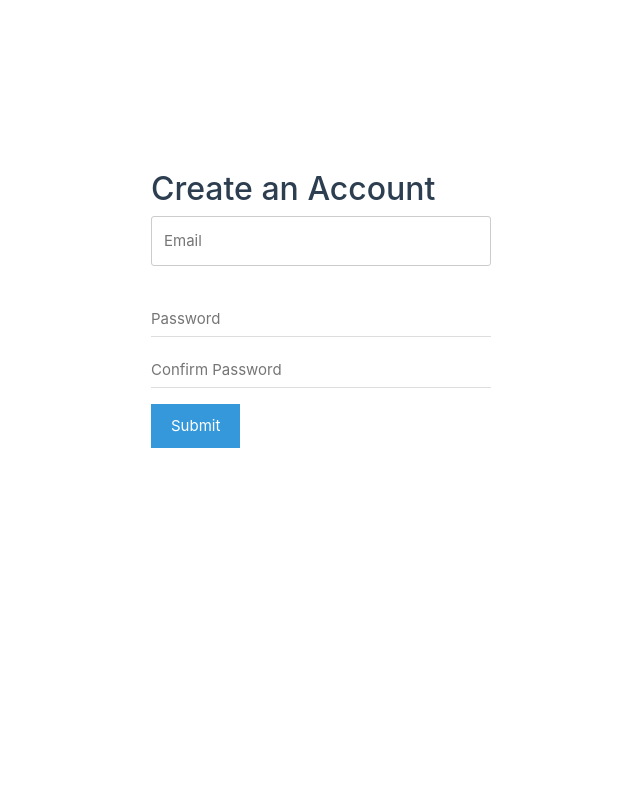
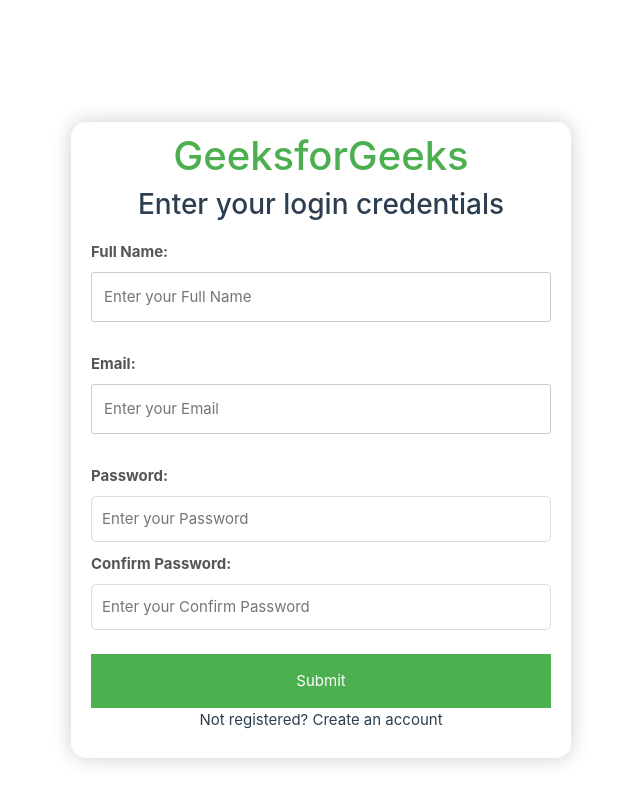
Before and after one commit to truong000/vue_ts_shop, a Vue app: page / in a window 1280 px wide. Shown: the top 804 px of the page, without its empty margins (319-959 px from the left). Built offline with nearby package versions, Linux system fonts and the light colour scheme.

Commit message:
Add page login & register

```diff
--- a/db.json
+++ b/db.json
@@ -66,5 +66,13 @@
     ],
     "totalPrice": 540,
     "totalProduct": 19
-  }
+  },
+
+  "users": [
+    {
+      "name": "",
+      "email": "",
+      "password": ""
+    }
+  ]
 }
--- a/index.html
+++ b/index.html
@@ -12,6 +12,10 @@
       rel="stylesheet"
       href="https://cdn.jsdelivr.net/npm/bootstrap@4.6.2/dist/css/bootstrap.min.css"
     />
+    <link
+      rel="stylesheet"
+      href="https://cdnjs.cloudflare.com/ajax/libs/font-awesome/4.7.0/css/font-awesome.min.css"
+    />
     <script src="https://cdn.jsdelivr.net/npm/jquery@3.7.1/dist/jquery.slim.min.js"></script>
     <script src="https://cdn.jsdelivr.net/npm/popper.js@1.16.1/dist/umd/popper.min.js"></script>
     <script src="https://cdn.jsdelivr.net/npm/bootstrap@4.6.2/dist/js/bootstrap.bundle.min.js"></script>
--- /dev/null
+++ b/src/components/FormAuth/Login.vue
@@ -0,0 +1,68 @@
+<script setup lang="ts">
+import { ref } from 'vue'
+
+const email = ref('')
+const password = ref('')
+const errorEmail = ref<string>('')
+const errorPassWord = ref<string>('')
+const isSubmitting = ref(false)
+
+//check validatation mail
+function validateEmail() {
+  const emailFormat = /^\w+([.-]?\w+)*@\w+([.-]?\w+)*(\.\w{2,3})+$/
+  if (!emailFormat.test(email.value)) {
+    errorEmail.value = 'Please enter a valid email address.'
+    return false
+  }
+  errorEmail.value = ''
+  return true
+}
+//check validatation password
+function validatePassword() {
+  if (password.value.length <= 0) {
+    errorPassWord.value = 'Password must be at least 6 characters long.'
+    return false
+  }
+  errorPassWord.value = ''
+  return true
+}
+function handleSubmit() {
+  isSubmitting.value = true
+  const isEmailValid = validateEmail()
+  const isPasswordValid = validatePassword()
+
+  if (!isEmailValid || !isPasswordValid) {
+    isSubmitting.value = false
+    return
+  }
+
+  console.log('SUBMIT', { email: email.value, password: password.value })
+  isSubmitting.value = false
+}
+</script>
+
+<template>
+  <form @submit.prevent="handleSubmit">
+    <label for="email"> Email </label>
+    <input
+      type="text"
+      placeholder="Enter your Email"
+      v-model="email"
+      :class="{ 'is-invalid': errorEmail }"
+    />
+    <p v-if="errorEmail" class="error-message">{{ errorEmail }}</p>
+
+    <label for="password"> Password: </label>
+    <input
+      type="password"
+      placeholder="Enter your Password"
+      v-model="password"
+      :class="{ 'is-invalid': errorPassWord }"
+    />
+    <p v-if="errorPassWord" class="error-message">{{ errorPassWord }}</p>
+
+    <div class="wrap">
+      <button type="submit" :disabled="isSubmitting">Submit</button>
+    </div>
+  </form>
+</template>
--- /dev/null
+++ b/src/components/FormAuth/Register.vue
@@ -0,0 +1,120 @@
+<script setup lang="ts">
+import { ref } from 'vue'
+
+const fullName = ref('')
+const email = ref('')
+const password = ref('')
+const confirmPassword = ref('')
+const errorName = ref<string>('')
+const errorEmail = ref<string>('')
+const errorPassWord = ref<string>('')
+const errorConfirmPassWord = ref<string>('')
+const isSubmitting = ref(false)
+
+function validateName() {
+  if (fullName.value.length === 0) {
+    errorName.value = 'This filed is required'
+    return false
+  }
+  errorName.value = ''
+  return true
+}
+
+//check validatation mail
+function validateEmail() {
+  const emailFormat = /^\w+([.-]?\w+)*@\w+([.-]?\w+)*(\.\w{2,3})+$/
+  if (!emailFormat.test(email.value)) {
+    errorEmail.value = 'Please enter a valid email address.'
+    console.log(errorEmail.value)
+    return false
+  }
+  errorEmail.value = ''
+  return true
+}
+//check validatation password
+function validatePassword() {
+  if (password.value.length <= 0) {
+    errorPassWord.value = 'Password must be at least 6 characters long.'
+    return false
+  }
+  errorPassWord.value = ''
+  return true
+}
+
+function validateConfirmPass() {
+  if (confirmPassword.value.length === 0) {
+    errorConfirmPassWord.value = 'This filed is required'
+    return false
+  }
+  if (confirmPassword.value !== password.value) {
+    errorConfirmPassWord.value = 'Confirm password must be the same'
+    return false
+  }
+  errorName.value = ''
+  return true
+}
+
+function handleSubmit() {
+  isSubmitting.value = true
+  const isNameValid = validateName()
+  const isEmailValid = validateEmail()
+  const isPasswordValid = validatePassword()
+  const isConfirmPassVaild = validateConfirmPass()
+  console.log('SUBMIT123', { isNameValid, isEmailValid, isPasswordValid, isConfirmPassVaild })
+  if (!isNameValid || !isEmailValid || !isPasswordValid || !isConfirmPassVaild) {
+    console.log('SUBMIT', { email: email.value, password: password.value })
+    isSubmitting.value = false
+    return
+  }
+
+  console.log('SUBMIT456', { email: email.value, password: password.value })
+  isSubmitting.value = false
+}
+</script>
+
+<template>
+  <form @submit.prevent="handleSubmit">
+    <label for="text"> Full Name: </label>
+    <input
+      type="text"
+      placeholder="Enter your Full Name"
+      v-model="fullName"
+      :class="{ 'is-invalid': errorName }"
+    />
+    <p v-if="errorPassWord" class="error-message">{{ errorName }}</p>
+    <label for="email"> Email: </label>
+    <input
+      type="text"
+      placeholder="Enter your Email"
+      v-model="email"
+      :class="{ 'is-invalid': errorEmail }"
+    />
+    <p v-if="email" class="error-message">{{ errorEmail }}</p>
+    <label for="password"> Password: </label>
+    <input
+      type="password"
+      placeholder="Enter your Password"
+      v-model="password"
+      :class="{ 'is-invalid': errorPassWord }"
+    />
+    <p v-if="errorPassWord" class="error-message">{{ errorPassWord }}</p>
+    <label for="password"> Confirm Password: </label>
+    <input
+      type="password"
+      placeholder="Enter your Confirm Password"
+      v-model="confirmPassword"
+      :class="{ 'is-invalid': errorConfirmPassWord }"
+    />
+    <p v-if="errorConfirmPassWord" class="error-message">{{ errorConfirmPassWord }}</p>
+    <br />
+    <div class="wrap">
+      <button type="submit" :disabled="isSubmitting">Submit</button>
+    </div>
+  </form>
+</template>
+
+<style>
+.txtText {
+  margin-bottom: unset;
+}
+</style>
--- a/src/layouts/AuthenticationLayout/index.vue
+++ b/src/layouts/AuthenticationLayout/index.vue
@@ -1,19 +1,24 @@
-<script setup lang="ts"></script>
+<script setup lang="ts">
+import LoginForm from '@/components/FormAuth/Login.vue'
+import RegisterForm from '@/components/FormAuth/Register.vue'
+import { ref } from 'vue'
+
+const isResigter = ref(true)
+</script>
 
 <template>
-  <div class="root">
-    <h2>Create an Account</h2>
-    <p>
-      <input type="text" placeholder="Email" />
-    </p>
-    <p>
-      <input type="password" placeholder="Password" />
-    </p>
-    <p>
-      <input type="password" placeholder="Confirm Password" />
-    </p>
-    <button>Submit</button>
-  </div>
+  <body>
+    <div class="main">
+      <h1>GeeksforGeeks</h1>
+      <h3>Enter your login credentials</h3>
+      <LoginForm v-if="!isResigter"></LoginForm>
+      <RegisterForm v-if="isResigter"></RegisterForm>
+      <p>
+        Not registered?
+        <a> Create an account </a>
+      </p>
+    </div>
+  </body>
 </template>
 
 <style>
--- a/src/layouts/AuthenticationLayout/styles.scss
+++ b/src/layouts/AuthenticationLayout/styles.scss
@@ -1,26 +1,68 @@
-.root {
-  width: 400px;
-  margin: 0 auto;
+body {
+  display: flex;
+  align-items: center;
+  justify-content: center;
+  font-family: sans-serif;
+  line-height: 1.5;
+  min-height: 100vh;
+  background: #f3f3f3;
+  flex-direction: column;
+  margin: 0;
+}
+
+.main {
   background-color: #fff;
-  padding: 30px;
-  margin-top: 100px;
-  border-radius: 20px;
+  border-radius: 15px;
+  box-shadow: 0 0 20px rgba(0, 0, 0, 0.2);
+  padding: 10px 20px;
+  transition: transform 0.2s;
+  width: 500px;
+  text-align: center;
+}
+
+h1 {
+  color: #4caf50;
+}
+
+label {
+  display: block;
+  width: 100%;
+  margin-top: 10px;
+  margin-bottom: 5px;
+  text-align: left;
+  color: #555;
+  font-weight: bold;
 }
 
 input {
-  border: none;
-  outline: none;
-  border-bottom: 1px solid #ddd;
-  font-size: 1em;
-  padding: 5px 0;
-  margin: 10px 0 5px 0;
+  display: block;
   width: 100%;
+  margin-bottom: 15px;
+  padding: 10px;
+  box-sizing: border-box;
+  border: 1px solid #ddd;
+  border-radius: 5px;
 }
 
 button {
-  background-color: #3498db;
-  padding: 10px 20px;
-  margin-top: 10px;
+  padding: 15px;
+  border-radius: 10px;
+  margin-top: 15px;
+  margin-bottom: 15px;
   border: none;
   color: white;
+  cursor: pointer;
+  background-color: #4caf50;
+  width: 100%;
+  font-size: 16px;
 }
+
+.wrap {
+  display: flex;
+  justify-content: center;
+  align-items: center;
+}
+
+.error-message {
+  color: red;
+}
```
Also changed, not shown: src/stores/auth.ts (added, +43 -0 lines).
